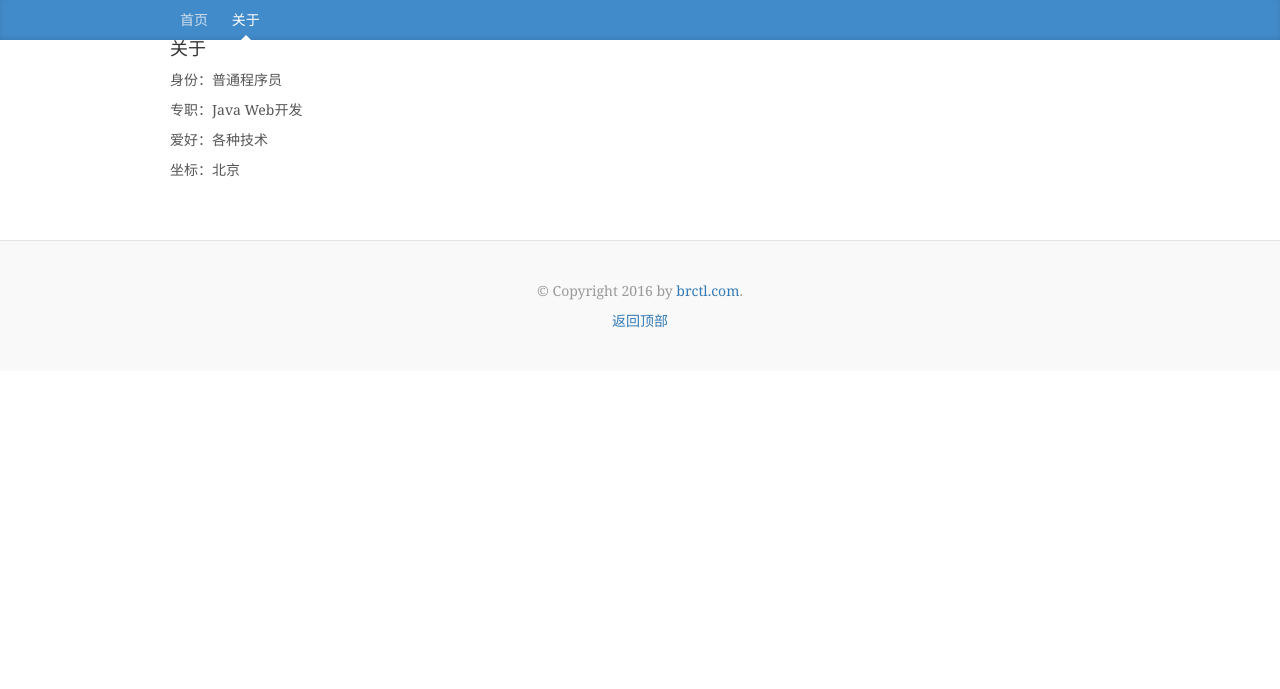
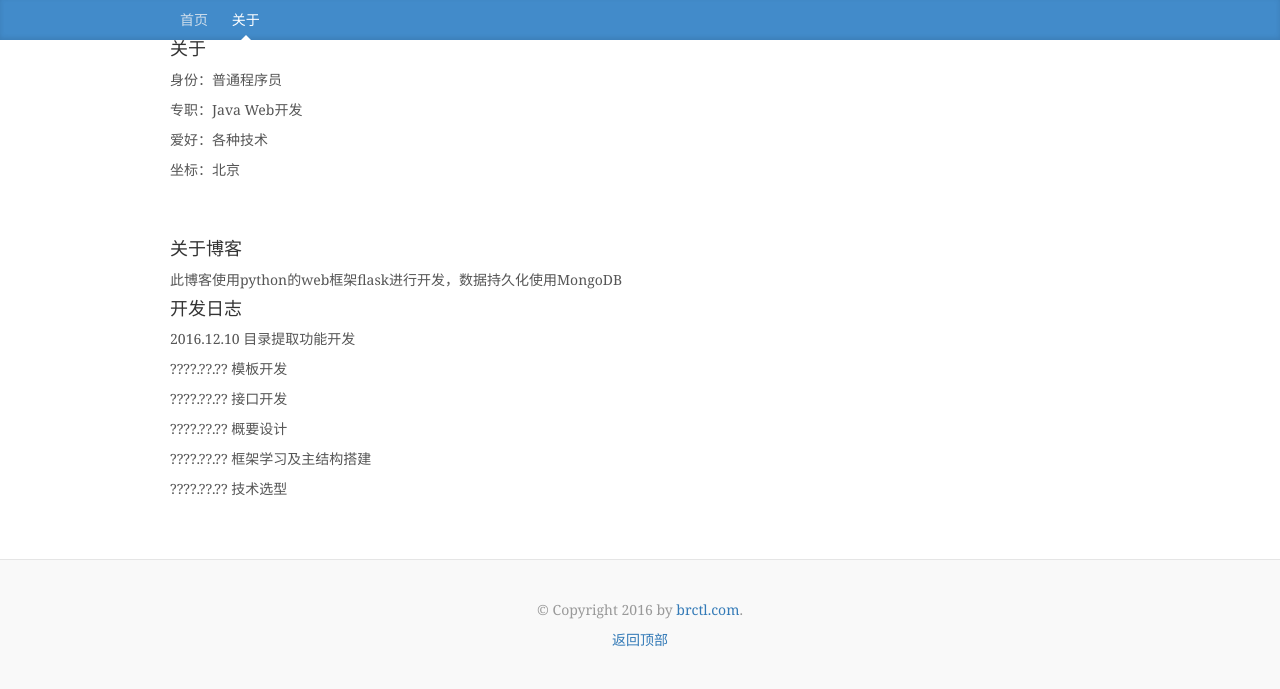
Before and after one commit to xspurs/flaskblog, a Flask app: page /about in a window 1280 px wide. Shown: the top 689 px of the page. Run offline with Flask 2, Linux system fonts and the light colour scheme; parts of the project's set-up code (start-up, migrations or seed data) failed here and were passed over; some libraries are stand-ins or nearby versions.

Commit message:
adjust some bugs

```diff
--- a/server.py
+++ b/server.py
@@ -257,7 +257,6 @@ class CustomizedAdminIndexView(admin.AdminIndexView):
         flask_login.logout_user()
         return redirect(url_for('.index'))
 
-
 # 结束
 
 
@@ -456,7 +455,7 @@ def article(article_id):
     # 将修饰过到内容转换回来
     soup_string = str(soup.body.contents)
     # 去除转换过程中生成的的多余换行符 TODO 查看beautifulsoup API文档，能否在转换过程中不生成多余字符
-    article.content = Markup(soup_string[1:len(soup_string) - 1].replace(r", '\n\n',", ''))
+    article.content = Markup(soup_string[1:len(soup_string) - 1].replace(r", '\n\n',", "").replace(r", '\n'", ""))
 
     return render_template('article.html', article=article, mode='release', article_contents=article_contents)
 
--- a/templates/aboutme.html
+++ b/templates/aboutme.html
@@ -7,14 +7,31 @@
 {% endblock %}
 
 {% block body %}
+    <!-- 关于 -->
 	<div class="blog-post">
         <h4>关于</h4>
         <p>身份：普通程序员</p>
         <p>专职：Java Web开发</p>
         <p>爱好：各种技术</p>
         <p>坐标：北京</p>
+        <!-- TODO 将联系方式放到这里 -->
 	</div>
 
+    <!-- 关于博客 -->
+    <div class="blog-post">
+        <h4>关于博客</h4>
+        <p>此博客使用python的web框架flask进行开发，数据持久化使用MongoDB</p>
+        <h4>开发日志</h4>
+        <!--
+        <p></p>
+        -->
+        <p>2016.12.10  目录提取功能开发</p>
+        <p>????.??.??  模板开发</p>
+        <p>????.??.??  接口开发</p>
+        <p>????.??.??  概要设计</p>
+        <p>????.??.??  框架学习及主结构搭建</p>
+        <p>????.??.??  技术选型</p>
+    </div>
     {{ super() }}
 {% endblock %}
 
--- a/templates/index.html
+++ b/templates/index.html
@@ -60,9 +60,14 @@
                     <div id="article-abstract">
                         {{ article.abstract }}
                     </div>
+                    <!--
                     <article class="markdown-body">
                         {{ article.content | e }}
                     </article>
+                    -->
+                    <div>
+                        <a href="/article/{{ article.id }}">查看全部</a>
+                    </div>
                 </div>
 
                 <nav>
```
